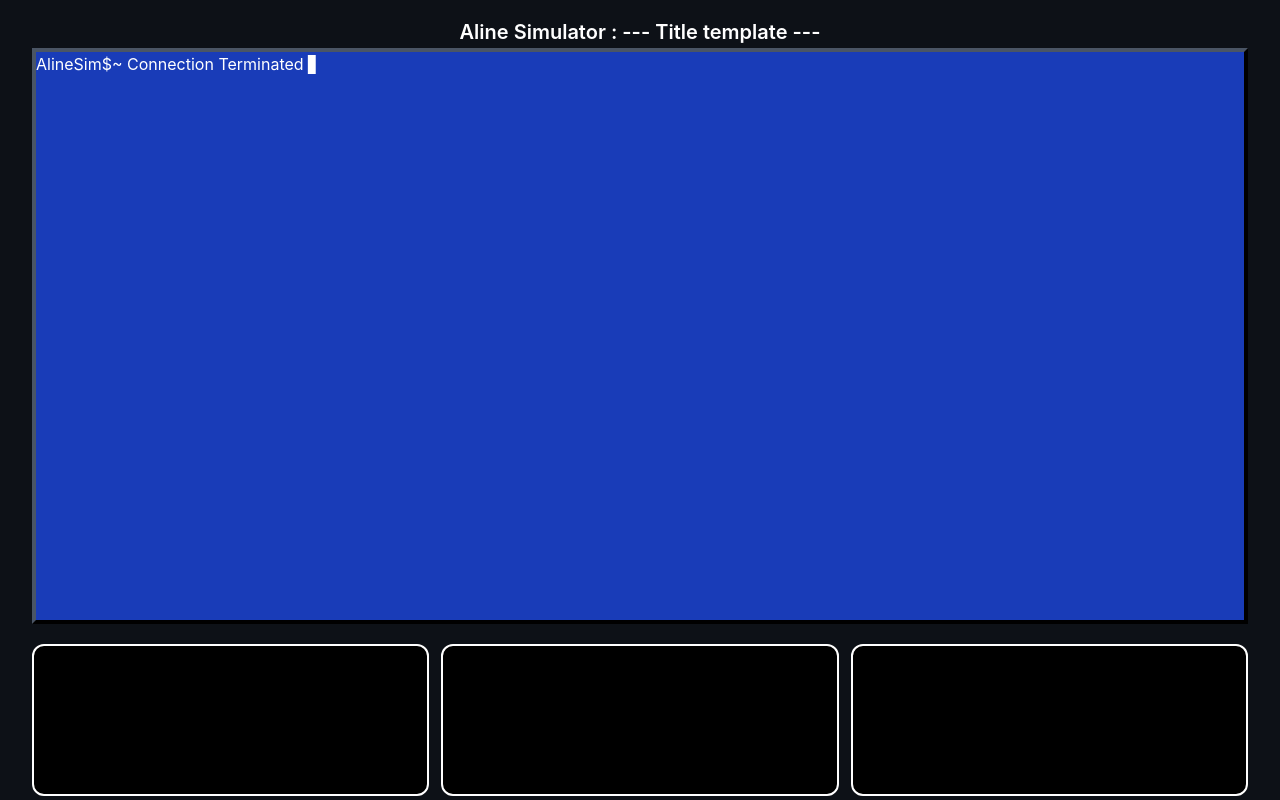
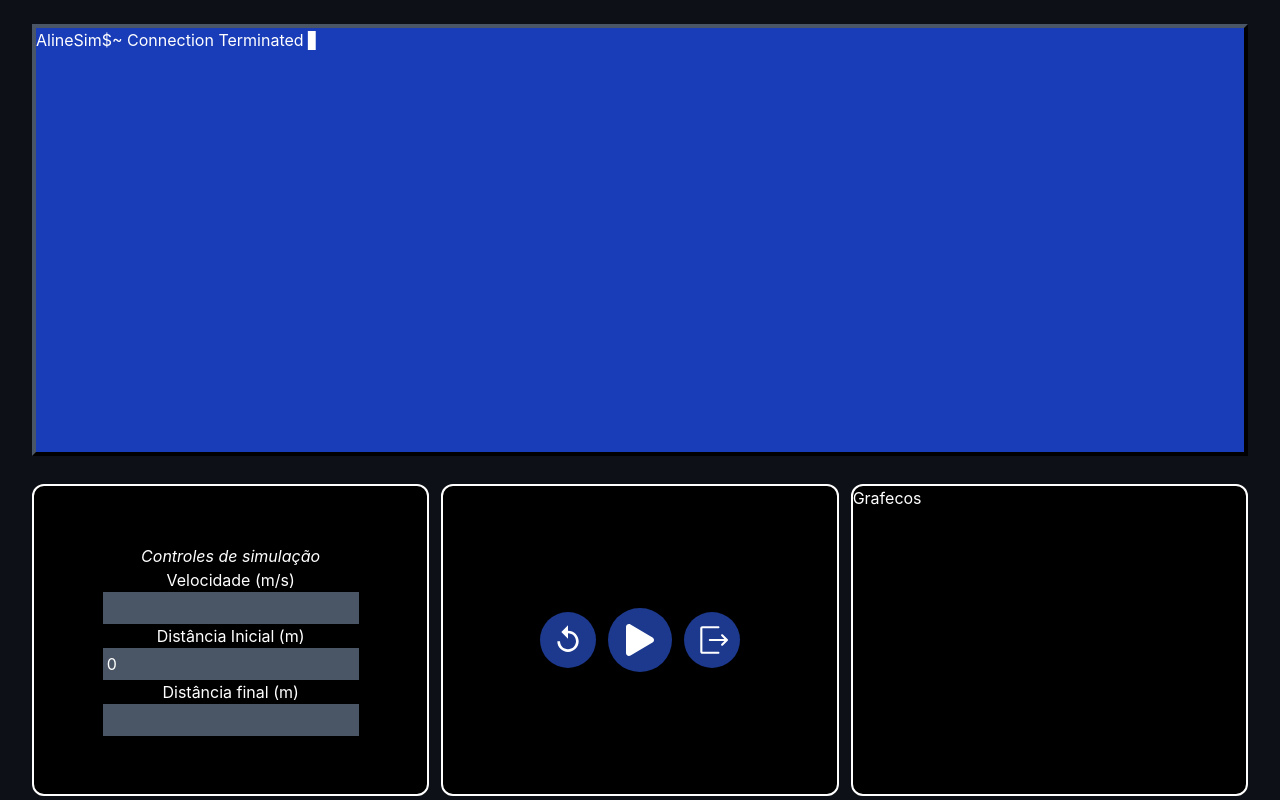
Before and after one commit to brasilicioh/aline-simulator, a React (Vite) app: page /#/test in a window 1280 px wide. Built offline with nearby package versions, Linux system fonts and the light colour scheme.

Commit message:
feat: added compatibility with backend

```diff
--- a/package.json
+++ b/package.json
@@ -13,6 +13,7 @@
   "dependencies": {
     "react": "^19.2.6",
     "react-dom": "^19.2.6",
+    "react-icons": "^5.6.0",
     "react-router-dom": "^7.16.0",
     "recharts": "^3.8.1"
   },
--- a/src/components/frames/SimFrame.tsx
+++ b/src/components/frames/SimFrame.tsx
@@ -1,26 +1,104 @@
-export default function SimFrame() {
+
+import { FaPlay } from "react-icons/fa";
+import { MdOutlineReplay } from "react-icons/md";
+import { RxExit } from "react-icons/rx";
+
+interface SimProps {
+  speed: number;
+  setSpeed: (speed: number) => void;
+
+  startDistance?: number;
+  setStartDistance?: (startDistance: number) => void;
+
+  actualDistance?: number;
+  setActualDistance?: (actualDistance: number) => void;
+
+  finalDistance: number;
+  setFinalDistance: (finalDistance: number) => void;
+
+  timePassing: number;
+  setTimePassing: (timePassing: number) => void;
+
+  moveType: String;
+
+  moveImage: () => void;
+}
+
+export default function SimFrame( {
+  speed, setSpeed,
+  startDistance, setStartDistance,
+  actualDistance, setActualDistance,
+  finalDistance, setFinalDistance,
+  timePassing, setTimePassing
+}:SimProps ) {
   return (
     <div className="w-full h-screen max-h-screen bg-[#0D1117]">
       <div className="grid grid-cols-1 grid-rows-5 h-full">
-        <div className="row-span-4 flex flex-col justify-center items-center">
-          <div className="text-white h-8 flex items-center justify-center">
-            <h2 className="font-semibold text-xl">Aline Simulator : --- Title template ---</h2>
-          </div>
+        <div className="row-span-3 flex flex-col justify-center items-center">
           <div className="h-[90%] w-[95%] border-black border-4 border-bs-gray-600 border-s-gray-600 flex items-center justify-center">
             <h3 className="text-white bg-blue-800 size-full">AlineSim$~ Connection Terminated ▋</h3>
           </div>
         </div>
 
-        <div className="row-span-1 flex justify-center">
+        <div className="row-span-2 flex justify-center">
           <div className="grid grid-cols-3 gap-3 h-full w-[95%] py-1">
-            <div className="bg-black rounded-xl border-white border-2">
-              awda
+            <div className="bg-black flex flex-col justify-center items-center rounded-xl border-white border-2 text-white">
+              <em>Controles de simulação</em>
+              <span>Velocidade (m/s)</span>
+              <input
+                type="number"
+                min="0"
+                step="0.1"
+                disabled={false}
+                value={speed}
+                onChange={(e) => {
+                  setSpeed(Number(e.target.value));
+                }}
+                className="bg-gray-600 px-1 py-1"
+              />
+
+              <span>Distância Inicial (m)</span>
+              <input
+                type="number"
+                min="0"
+                step="1"
+                disabled={false}
+                value={0} //{startDistance}
+                onChange={(e) => {
+                  //setStartDistance(Number(e.target.value));
+                }}
+                className="bg-gray-600 px-1 py-1"
+              />
+
+              <span>Distância final (m)</span>
+              <input
+                type="number"
+                min="0"
+                step="1"
+                disabled={false}
+                value={finalDistance}
+                onChange={(e) => {
+                  setFinalDistance(Number(e.target.value));
+                }}
+                className="bg-gray-600 px-1 py-1"
+              />
+
             </div>
-            <div className="bg-black rounded-xl border-white border-2">
-              wad
+
+            <div className="bg-black flex flex-col sm:flex-row rounded-xl justify-center gap-3 items-center border-white border-2 text-white">
+              <button className="bg-blue-900 p-2 sm:p-3 rounded-4xl">
+                <MdOutlineReplay className="size-6 sm:size-8"/>
+              </button>
+              <button className="bg-blue-900 p-2 sm:p-4 rounded-4xl">
+                <FaPlay className="size-6 sm:size-8"/>
+              </button>
+              <button className="bg-blue-900 p-2 sm:p-3 rounded-4xl">
+                <RxExit className="size-6 sm:size-8"/>
+              </button>
             </div>
-            <div className="bg-black rounded-xl border-white border-2">
-              waw
+
+            <div className="bg-black rounded-xl border-white border-2 text-white">
+              Grafecos
             </div>
           </div>
         </div>
--- a/src/simulations/mru/MRUSimulator.tsx
+++ b/src/simulations/mru/MRUSimulator.tsx
@@ -7,6 +7,7 @@ import { buildMRUGraphData } from "@mru/graph";
 import { calculateMRUDuration } from "@mru/formulas";
 
 import type { MoveStatus } from "@mru/../types";
+import SimFrame from "../../components/frames/SimFrame";
 
 import aline from "@assets/aline.png";
 
@@ -132,6 +133,15 @@ export function MRUSimulator() {
         maxTime={calculateMRUDuration(speed, finalDistance)}
         maxDistance={finalDistance}
       />
+
+      <SimFrame
+      speed={speed} setSpeed={setSpeed}
+      //startDistance={startDistance} setStartDistance={setStartDistance}
+      //actualDistance={actualDistance} setActualDistance={setActualDistance}
+      finalDistance={finalDistance} setFinalDistance={setFinalDistance}
+      timePassing={timePassing} setTimePassing={setTimePassing}
+      moveImage={moveImage} moveType={moveType}
+      />
     </>
   );
 }
```
Also changed, not shown: 1 other file (tests, documents, lock files or other folders).
